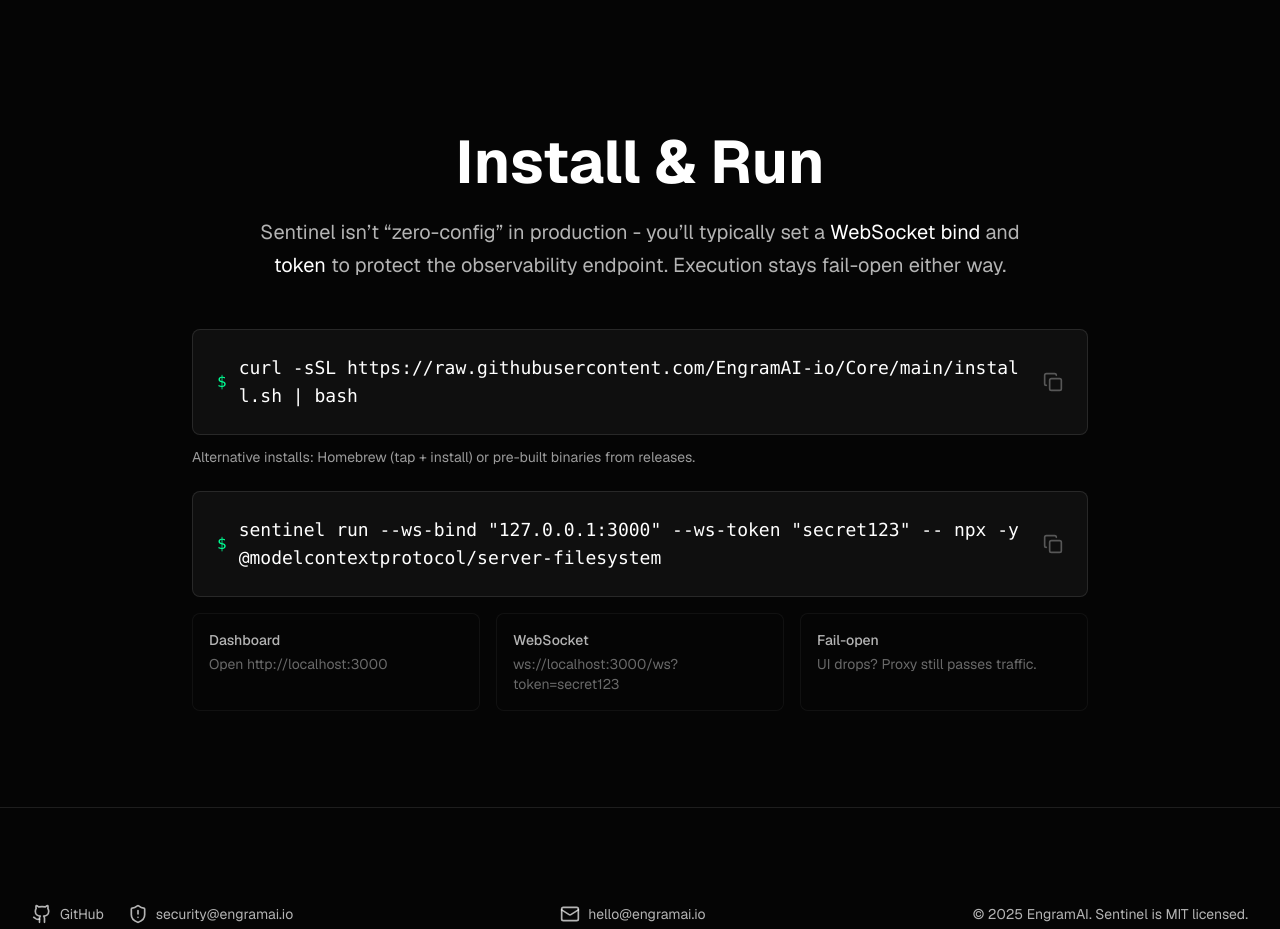
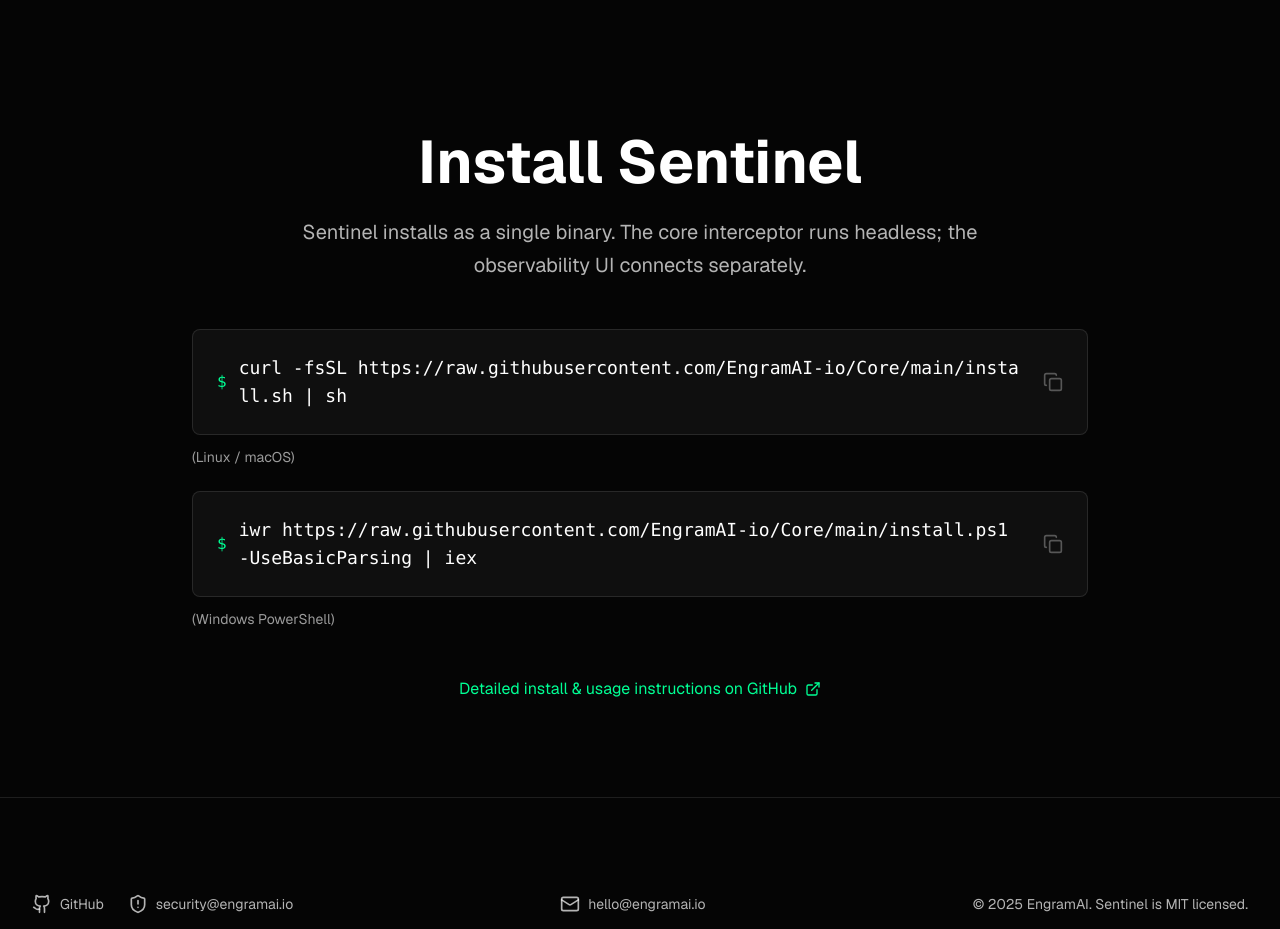
Before and after one commit to EngramAI-io/landing-page, a Next.js app: page / in a window 1280 px wide. Shown: the part 6960-7889 px from the top of the page. Built offline with nearby package versions, Linux system fonts and the light colour scheme.

Commit message:
Update InstallBar to have accurate information regarding installation commands

```diff
--- a/components/InstallBar.tsx
+++ b/components/InstallBar.tsx
@@ -2,7 +2,7 @@
 
 import { useState } from "react";
 import { motion, AnimatePresence } from "framer-motion";
-import { Check, Copy } from "lucide-react";
+import { Check, Copy, ExternalLink } from "lucide-react";
 import {
   Tooltip,
   TooltipContent,
@@ -11,17 +11,19 @@
 } from "@/components/ui/tooltip";
 import { copyToClipboard } from "@/lib/utils";
 
-const installCommand =
-  "curl -sSL https://raw.githubusercontent.com/EngramAI-io/Core/main/install.sh | bash";
+const installCommandUnix =
+  "curl -fsSL https://raw.githubusercontent.com/EngramAI-io/Core/main/install.sh | sh";
 
-const runCommand =
-  'sentinel run --ws-bind "127.0.0.1:3000" --ws-token "secret123" -- npx -y @modelcontextprotocol/server-filesystem';
+const installCommandWindows =
+  "iwr https://raw.githubusercontent.com/EngramAI-io/Core/main/install.ps1 -UseBasicParsing | iex";
 
 export default function InstallBar() {
-  const [copied, setCopied] = useState<"install" | "run" | null>(null);
+  const [copied, setCopied] = useState<"unix" | "windows" | null>(null);
 
-  const handleCopy = async (which: "install" | "run") => {
-    const cmd = which === "install" ? installCommand : runCommand;
+  const handleCopy = async (which: "unix" | "windows") => {
+    const cmd =
+      which === "unix" ? installCommandUnix : installCommandWindows;
+
     const success = await copyToClipboard(cmd);
     if (success) {
       setCopied(which);
@@ -40,18 +42,16 @@
           className="text-center mb-12"
         >
           <h2 className="text-5xl md:text-6xl font-bold mb-6 text-white">
-            Install & Run
+            Install Sentinel
           </h2>
           <p className="text-xl text-white/70 leading-relaxed max-w-3xl mx-auto">
-            Sentinel isn’t “zero-config” in production - you’ll typically set a{" "}
-            <span className="text-white/100">WebSocket bind</span> and{" "}
-            <span className="text-white/100">token</span> to protect the
-            observability endpoint. Execution stays fail-open either way.
+            Sentinel installs as a single binary.
+            The core interceptor runs headless; the observability UI connects separately.
           </p>
         </motion.div>
 
         <div className="space-y-6">
-          {/* Install */}
+          {/* Linux / macOS */}
           <motion.div
             initial={{ opacity: 0, y: 14 }}
             whileInView={{ opacity: 1, y: 0 }}
@@ -59,24 +59,24 @@
             transition={{ duration: 0.7 }}
           >
             <TooltipProvider>
-              <Tooltip open={copied === "install"}>
+              <Tooltip open={copied === "unix"}>
                 <TooltipTrigger asChild>
                   <button
-                    onClick={() => handleCopy("install")}
+                    onClick={() => handleCopy("unix")}
                     className="w-full text-left bg-brand-gray/50 border border-white/10 rounded-lg p-6 hover:border-brand-accent/50 transition-all duration-300 group"
                   >
                     <div className="flex items-center justify-between gap-6">
                       <div className="flex items-center gap-3 min-w-0">
                         <span className="text-brand-accent font-mono">$</span>
                         <code className="text-white font-mono text-sm md:text-lg break-all">
-                          {installCommand}
+                          {installCommandUnix}
                         </code>
                       </div>
 
                       <AnimatePresence mode="wait">
-                        {copied === "install" ? (
+                        {copied === "unix" ? (
                           <motion.div
-                            key="check"
+                            key="check-unix"
                             initial={{ scale: 0 }}
                             animate={{ scale: 1 }}
                             exit={{ scale: 0 }}
@@ -85,7 +85,7 @@
                           </motion.div>
                         ) : (
                           <motion.div
-                            key="copy"
+                            key="copy-unix"
                             initial={{ scale: 0 }}
                             animate={{ scale: 1 }}
                             exit={{ scale: 0 }}
@@ -103,13 +103,10 @@
               </Tooltip>
             </TooltipProvider>
 
-            <p className="mt-3 text-sm text-white/60">
-              Alternative installs: Homebrew (tap + install) or pre-built
-              binaries from releases.
-            </p>
+            <p className="mt-3 text-sm text-white/60">(Linux / macOS)</p>
           </motion.div>
 
-          {/* Run */}
+          {/* Windows */}
           <motion.div
             initial={{ opacity: 0, y: 14 }}
             whileInView={{ opacity: 1, y: 0 }}
@@ -117,24 +114,24 @@
             transition={{ duration: 0.7, delay: 0.05 }}
           >
             <TooltipProvider>
-              <Tooltip open={copied === "run"}>
+              <Tooltip open={copied === "windows"}>
                 <TooltipTrigger asChild>
                   <button
-                    onClick={() => handleCopy("run")}
+                    onClick={() => handleCopy("windows")}
                     className="w-full text-left bg-brand-gray/50 border border-white/10 rounded-lg p-6 hover:border-brand-accent/50 transition-all duration-300 group"
                   >
                     <div className="flex items-center justify-between gap-6">
                       <div className="flex items-center gap-3 min-w-0">
                         <span className="text-brand-accent font-mono">$</span>
                         <code className="text-white font-mono text-sm md:text-lg break-all">
-                          {runCommand}
+                          {installCommandWindows}
                         </code>
                       </div>
 
                       <AnimatePresence mode="wait">
-                        {copied === "run" ? (
+                        {copied === "windows" ? (
                           <motion.div
-                            key="check2"
+                            key="check-win"
                             initial={{ scale: 0 }}
                             animate={{ scale: 1 }}
                             exit={{ scale: 0 }}
@@ -143,7 +140,7 @@
                           </motion.div>
                         ) : (
                           <motion.div
-                            key="copy2"
+                            key="copy-win"
                             initial={{ scale: 0 }}
                             animate={{ scale: 1 }}
                             exit={{ scale: 0 }}
@@ -161,26 +158,26 @@
               </Tooltip>
             </TooltipProvider>
 
-            <div className="mt-4 grid grid-cols-1 md:grid-cols-3 gap-4">
-              <div className="bg-brand-black/40 border border-white/5 rounded-lg p-4">
-                <p className="text-sm text-white/70 font-medium mb-1">Dashboard</p>
-                <p className="text-sm text-white/40">Open http://localhost:3000</p>
-              </div>
+            <p className="mt-3 text-sm text-white/60">(Windows PowerShell)</p>
+          </motion.div>
 
-              <div className="bg-brand-black/40 border border-white/5 rounded-lg p-4">
-                <p className="text-sm text-white/70 font-medium mb-1">WebSocket</p>
-                <p className="text-sm text-white/40">
-                  ws://localhost:3000/ws?token=secret123
-                </p>
-              </div>
-
-              <div className="bg-brand-black/40 border border-white/5 rounded-lg p-4">
-                <p className="text-sm text-white/70 font-medium mb-1">Fail-open</p>
-                <p className="text-sm text-white/40">
-                  UI drops? Proxy still passes traffic.
-                </p>
-              </div>
-            </div>
+          {/* GitHub CTA */}
+          <motion.div
+            initial={{ opacity: 0 }}
+            whileInView={{ opacity: 1 }}
+            viewport={{ once: true }}
+            transition={{ duration: 0.6 }}
+            className="pt-6 text-center"
+          >
+            <a
+              href="https://github.com/EngramAI-io/Core"
+              target="_blank"
+              rel="noreferrer"
+              className="inline-flex items-center gap-2 text-brand-accent hover:underline"
+            >
+              <span>Detailed install & usage instructions on GitHub</span>
+              <ExternalLink className="w-4 h-4" />
+            </a>
           </motion.div>
         </div>
       </div>
```
